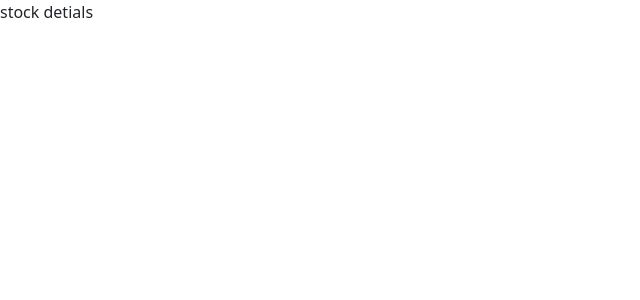
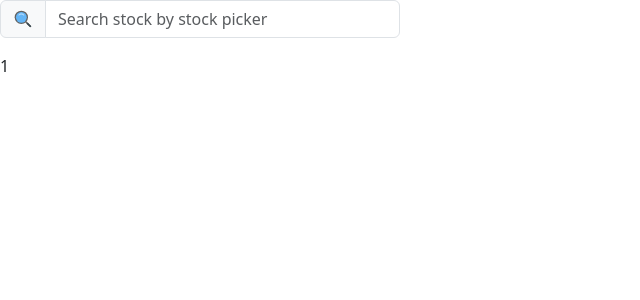
Before and after one commit to rahulrana95/stock-widget, a React (Create React App) app: page /stock/1 in a window 1280 px wide. Shown: the top 300 px of the page, without its empty margins (0-640 px from the left). Built offline with nearby package versions, Linux system fonts and the light colour scheme.

Commit message:
Add navigation

```diff
--- a/package.json
+++ b/package.json
@@ -11,6 +11,7 @@
     "@types/react": "^18.2.15",
     "@types/react-dom": "^18.2.7",
     "bootstrap": "^5.3.0",
+    "history": "^5.3.0",
     "react": "^18.2.0",
     "react-bootstrap": "^2.8.0",
     "react-dom": "^18.2.0",
--- a/src/App.tsx
+++ b/src/App.tsx
@@ -10,7 +10,7 @@ function App() {
     <Router>
       <Routes>
         <Route path="/" Component={HomePage}></Route>
-        <Route path="/stock/:id" Component={StockDetailsPage} />
+        <Route path="/stock/:ticker" Component={StockDetailsPage} />
       </Routes>
     </Router>
   );
--- a/src/components/stock-details/index.tsx
+++ b/src/components/stock-details/index.tsx
@@ -1,7 +1,16 @@
-import React from 'react';
+import React from "react";
+import { useParams } from "react-router-dom";
+import StockWidget from "../stock-widget";
 
 const StockDetails = () => {
-    return <div>home</div>
-}
+  const params = useParams();
+  console.log(params);
+  return (
+    <div>
+      <StockWidget />
+      {params.ticker}
+    </div>
+  );
+};
 
 export default StockDetails;
--- a/src/components/stock-widget/index.css
+++ b/src/components/stock-widget/index.css
@@ -29,6 +29,14 @@
   margin-right: 4px;
 }
 
+.suggestion-item {
+  cursor: pointer;
+}
+
+.suggestion-item:hover {
+  background-color: #efefef;
+}
+
 @keyframes loading {
   0% {
     opacity: 0.2;
--- a/src/components/stock-widget/index.tsx
+++ b/src/components/stock-widget/index.tsx
@@ -4,11 +4,15 @@ import { Form, ListGroup } from "react-bootstrap";
 import SearchIcon from "../../images/search-icon.svg";
 import "./index.css";
 import getTickerSuggestions, { Ticker } from "../../services/getTickets";
+import { Link } from "react-router-dom";
+import { useNavigate } from "react-router-dom";
 
-const StockWidget = () => {
+const StockWidget = (props: any) => {
+  console.log(props);
   const [searchTerm, setSearchTerm] = useState("");
   const [suggestions, setSuggestions] = useState<Ticker[]>([]);
   const [loading, setLoading] = useState<boolean>(false);
+  const navigate = useNavigate();
 
   useEffect(() => {
     getTickerSuggestions(searchTerm).then((response) => {
@@ -24,8 +28,10 @@ const StockWidget = () => {
     setLoading(true);
   };
 
-  console.log(suggestions);
-
+  const onClickSuggestItem = (item: Ticker) => {
+    navigate(`/stock/${item.symbol}`);
+    setSearchTerm("");
+  };
   return (
     <div className="stock-widget">
       <InputGroup className="mb-3">
@@ -54,8 +60,12 @@ const StockWidget = () => {
             searchTerm &&
             suggestions.map((item, index) => {
               return (
-                <ListGroup.Item key={index}>
-                  {/** @ts-ignore */}
+                <ListGroup.Item
+                  key={index}
+                  className="suggestion-item"
+                  onClick={() => onClickSuggestItem(item)}
+                >
+                  {" "}
                   {`${item.name} (${item.symbol})` ?? "Missing name"}
                 </ListGroup.Item>
               );
--- a/src/pages/stock-view.tsx
+++ b/src/pages/stock-view.tsx
@@ -1,7 +1,8 @@
 import React from "react";
+import StockDetails from "../components/stock-details";
 
 const StockDetailsPage = () => {
-  return <div>stock detials</div>;
+  return <StockDetails />;
 };
 
 export default StockDetailsPage;
```
Also changed, not shown: 1 other file (tests, documents, lock files or other folders).
